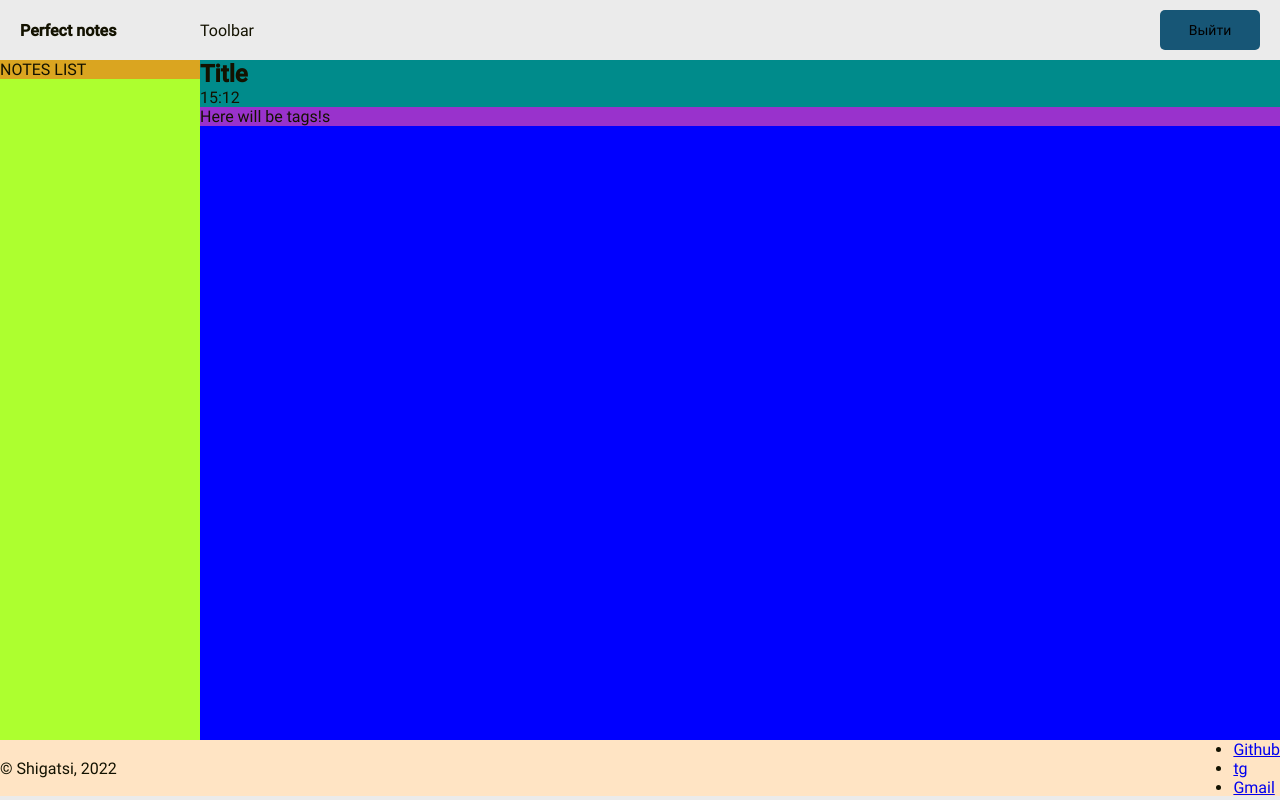
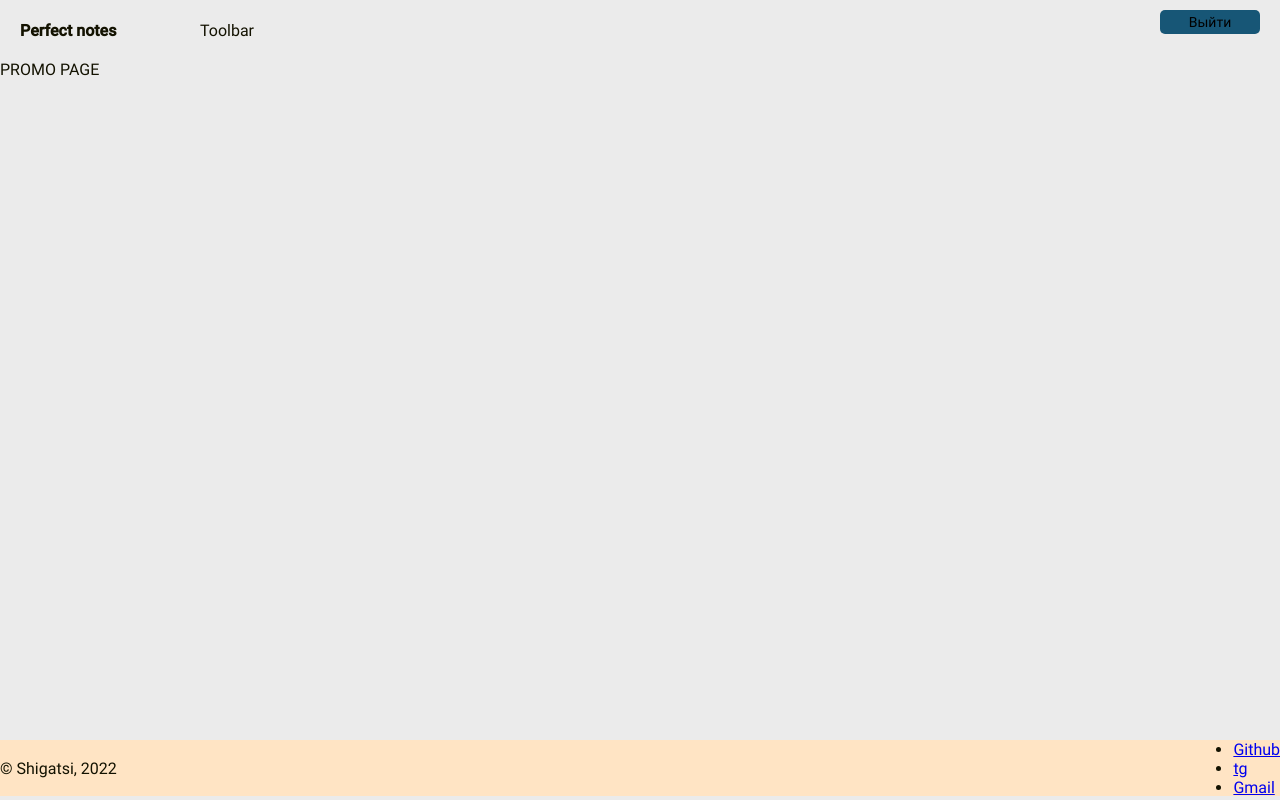
Before and after one commit to Shigatsi/perfect-notes, a React (Create React App) app: page / in a window 1280 px wide. Built offline with nearby package versions, Linux system fonts and the light colour scheme.

Commit message:
feat: routing added

```diff
--- a/package.json
+++ b/package.json
@@ -8,6 +8,7 @@
     "@testing-library/user-event": "^13.5.0",
     "react": "^17.0.2",
     "react-dom": "^17.0.2",
+    "react-router-dom": "^6.2.1",
     "react-scripts": "5.0.0",
     "web-vitals": "^2.1.4"
   },
--- a/src/components/App/App.js
+++ b/src/components/App/App.js
@@ -1,21 +1,34 @@
-
+import React from 'react';
+import { Route, Routes} from 'react-router-dom';
 import './App.css';
 
 import Header from '../Header/Header.js'
 import Footer from '../Footer/Footer.js';
 import Sidebar from '../Sidebar/Sidebar';
 import Content from "../Content/Content";
+import Promo from '../Promo/Promo';
 
 function App() {
     return (
         <div className="page">
             <div className='app-wrapper'>
                 <Header />
-                <Sidebar />
-                <Content />
+                <Routes>
+                    <Route
+                        path = "/"
+                        element={<Promo />}>
+                    </Route>
+                    <Route
+                        path="my-notes"
+                        element = {
+                            <Sidebar />,
+                            <Content />
+                        }
+                    >
+                    </Route>
+                </Routes>
                 <Footer />
             </div>
-
         </div>
     );
 }
--- a/src/components/Header/Header.js
+++ b/src/components/Header/Header.js
@@ -2,14 +2,16 @@ import React from "react";
 
 import './Header.css'
 import Toolbar from "../Toolbar/Toolbar"
+import { NavLink } from "react-router-dom";
 
 function Header () {
     return (
         <header className="header">
             <h1 className="header__title">Perfect notes</h1>
             <Toolbar />
-            <button className="header-exit__btn">Выйти</button>
-
+            <NavLink to = "/">
+                <button className="header-exit__btn">Выйти</button>
+            </NavLink>
         </header>
     )
 
--- /dev/null
+++ b/src/components/Promo/Promo.css
@@ -0,0 +1,3 @@
+.promo {
+
+}
--- /dev/null
+++ b/src/components/Promo/Promo.js
@@ -0,0 +1,13 @@
+import React from "react";
+
+import './Promo.css';
+
+function Promo () {
+    return (
+        <section className="promo">
+            PROMO PAGE
+        </section>
+    )
+}
+
+export default Promo;
--- a/src/index.js
+++ b/src/index.js
@@ -1,11 +1,14 @@
 import React from 'react';
 import ReactDOM from 'react-dom';
+import { BrowserRouter } from 'react-router-dom';
+
 import App from './components/App/App.js';
-
 
 ReactDOM.render(
   <React.StrictMode>
-    <App />
+    <BrowserRouter >
+        <App />
+    </BrowserRouter>
   </React.StrictMode>,
   document.getElementById('root')
 );
```
Also changed, not shown: 1 other file (tests, documents, lock files or other folders).
